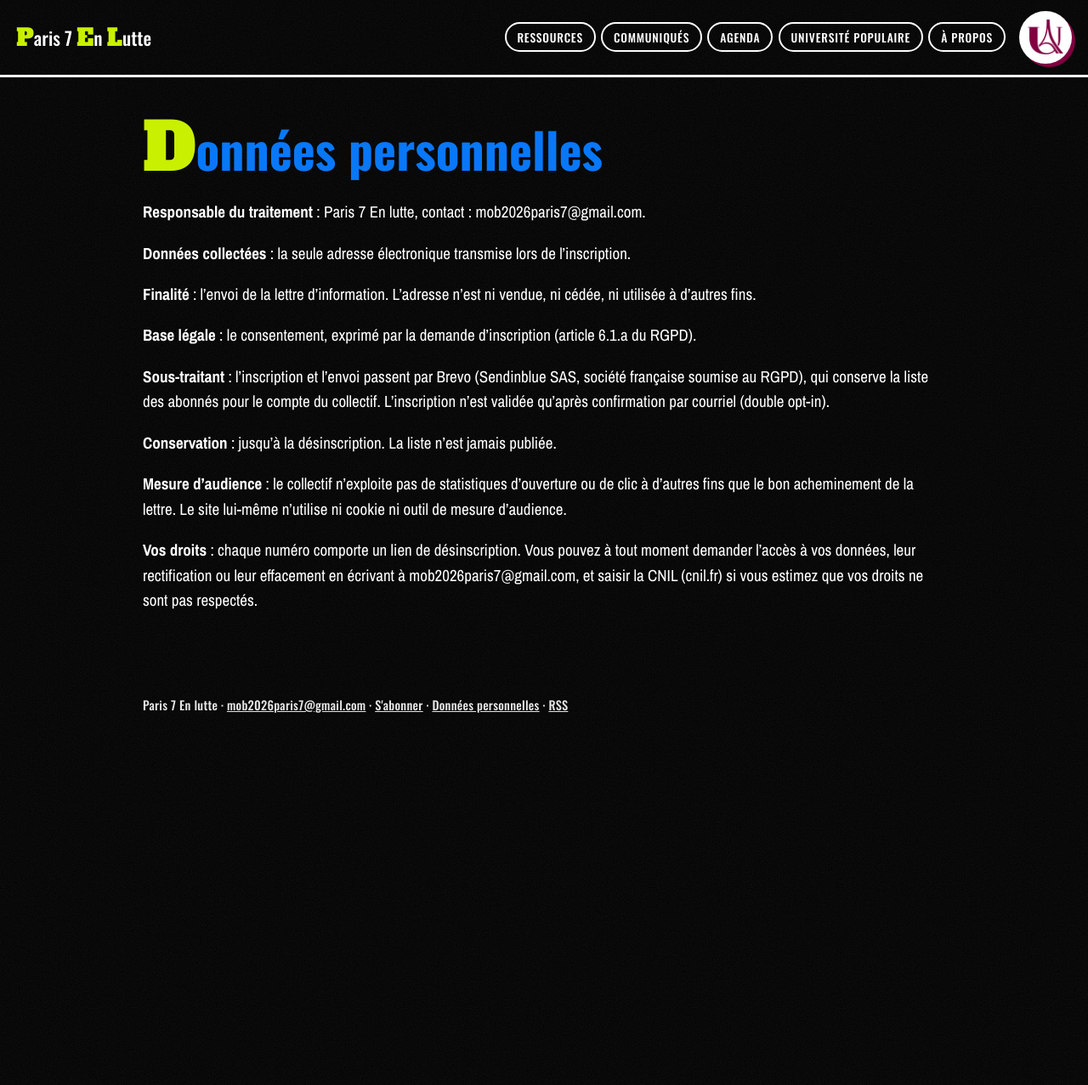
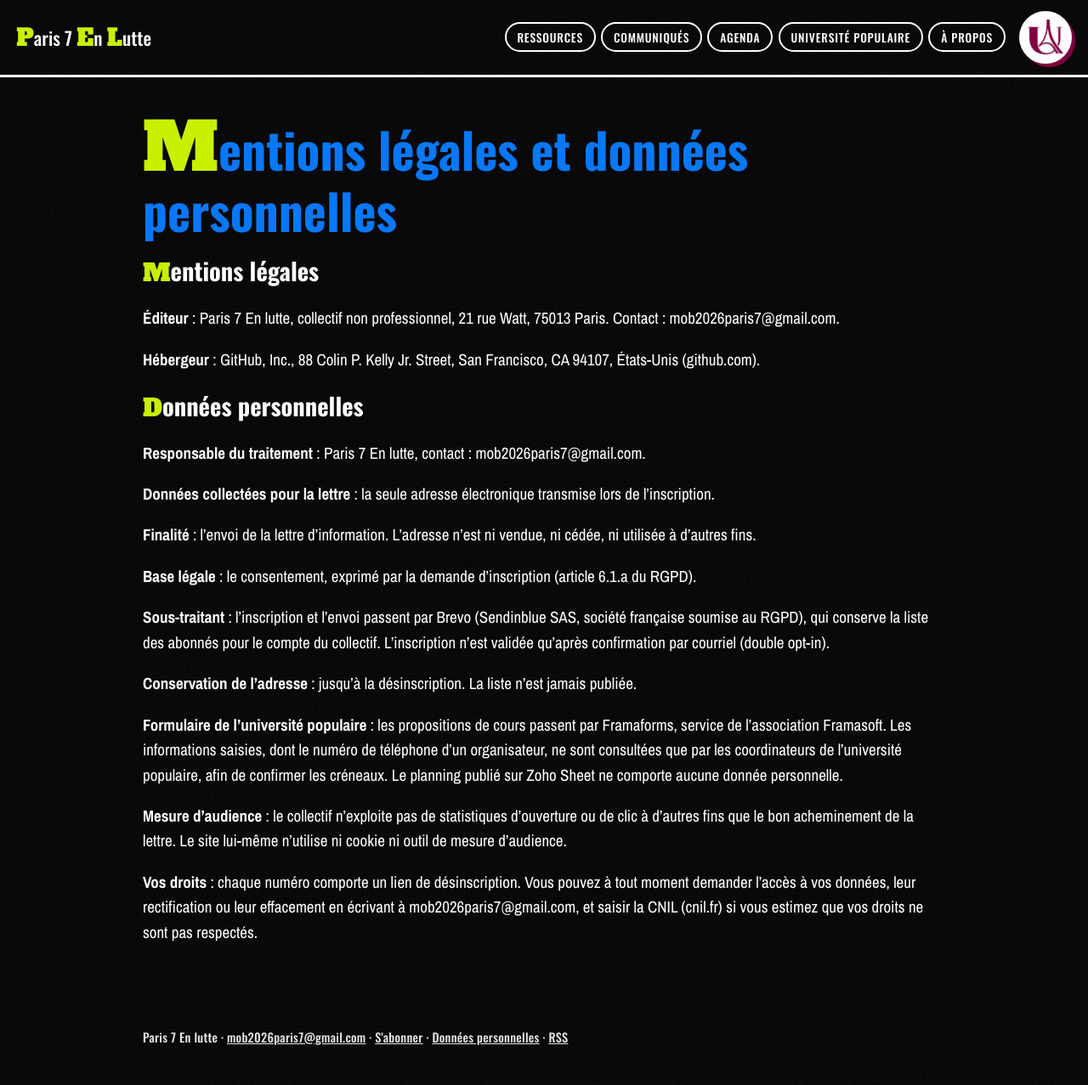
Before and after one commit to Paris7enLutte/paris7enlutte.github.io, a Jekyll site: the page built from confidentialite.md, in a window 1280 px wide. Shown: the whole page at 85% size. Built offline with Jekyll 4.4.1, drawn with Linux system fonts in a browser that asks for light colours; before the commit the page ends 900 px from its top, so only the background shows below that.

Commit message:
Mentions légales et formulaire de l'université populaire

```diff
--- a/confidentialite.md
+++ b/confidentialite.md
@@ -1,14 +1,22 @@
 ---
 layout: default
-title: Données personnelles
+title: Mentions légales et données personnelles
 permalink: /confidentialite/
 ---
 
-# Données personnelles
+# Mentions légales et données personnelles
+
+## Mentions légales
+
+**Éditeur** : Paris 7 En lutte, collectif non professionnel, 21 rue Watt, 75013 Paris. Contact : {{ site.email_contact }}.
+
+**Hébergeur** : GitHub, Inc., 88 Colin P. Kelly Jr. Street, San Francisco, CA 94107, États-Unis (github.com).
+
+## Données personnelles
 
 **Responsable du traitement** : {{ site.author }}, contact : {{ site.email_contact }}.
 
-**Données collectées** : la seule adresse électronique transmise lors de l'inscription.
+**Données collectées pour la lettre** : la seule adresse électronique transmise lors de l'inscription.
 
 **Finalité** : l'envoi de la lettre d'information. L'adresse n'est ni vendue, ni cédée, ni utilisée à d'autres fins.
 
@@ -16,7 +24,9 @@ permalink: /confidentialite/
 
 **Sous-traitant** : l'inscription et l'envoi passent par Brevo (Sendinblue SAS, société française soumise au RGPD), qui conserve la liste des abonnés pour le compte du collectif. L'inscription n'est validée qu'après confirmation par courriel (double opt-in).
 
-**Conservation** : jusqu'à la désinscription. La liste n'est jamais publiée.
+**Conservation de l'adresse** : jusqu'à la désinscription. La liste n'est jamais publiée.
+
+**Formulaire de l'université populaire** : les propositions de cours passent par Framaforms, service de l'association Framasoft. Les informations saisies, dont le numéro de téléphone d'un organisateur, ne sont consultées que par les coordinateurs de l'université populaire, afin de confirmer les créneaux. Le planning publié sur Zoho Sheet ne comporte aucune donnée personnelle.
 
 **Mesure d'audience** : le collectif n'exploite pas de statistiques d'ouverture ou de clic à d'autres fins que le bon acheminement de la lettre. Le site lui-même n'utilise ni cookie ni outil de mesure d'audience.
 
```
